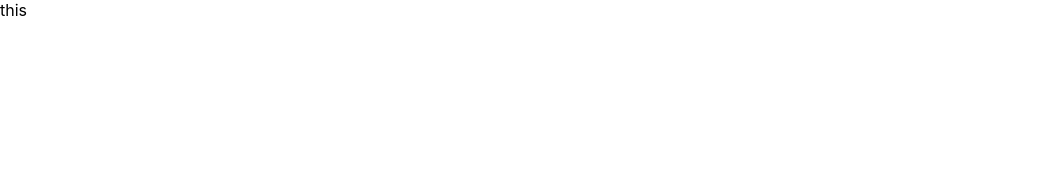
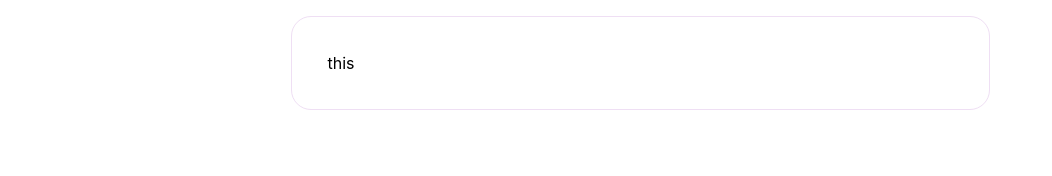
Before and after one commit to ibraheemosule/flex, a React (Vite) app: page / in a window 1280 px wide. Shown: the top 176 px of the page, without its empty margins (0-1052 px from the left). Built offline with nearby package versions, Linux system fonts and the light colour scheme; the HTML template or start-up script is replaced by a standard one.

Commit message:
made the layout wrapper

```diff
--- a/src/App.tsx
+++ b/src/App.tsx
@@ -1,5 +1,11 @@
+import Layout from "./components/Layout";
+
 function App() {
-  return <div className="App">this</div>;
+  return (
+    <Layout>
+      <div className="App">this</div>
+    </Layout>
+  );
 }
 
 export default App;
--- /dev/null
+++ b/src/assets/scss/_globals.scss
@@ -0,0 +1,30 @@
+$pryCol: #382424;
+$secCol: #9d2af2;
+$borderCol: #efdff4;
+
+*,
+*::after,
+*::before {
+  margin: 0;
+  padding: 0;
+  box-sizing: border-box;
+}
+
+body {
+  background: #fff;
+  padding: 1rem;
+}
+
+.container {
+  width: 100%;
+  padding: 1rem;
+  margin: auto;
+  border: 2px;
+  max-width: 699px;
+  border: 1px solid $borderCol;
+  border-radius: 20px;
+
+  @media (min-width: 768px) {
+    padding: 2.25rem;
+  }
+}
--- /dev/null
+++ b/src/assets/scss/layout.module.scss
@@ -0,0 +1 @@
+@import "_globals.scss";
--- /dev/null
+++ b/src/components/Layout.tsx
@@ -0,0 +1,8 @@
+import { ILayout } from "../ts-types/componentTypes";
+import s from "../assets/scss/layout.module.scss";
+
+const Layout: React.FC<ILayout> = ({ children }) => {
+  return <main className={s.container}>{children}</main>;
+};
+
+export default Layout;
--- /dev/null
+++ b/src/ts-types/componentTypes.ts
@@ -0,0 +1,5 @@
+import React from "react";
+
+export interface ILayout {
+  children: React.ReactElement;
+}
```
Also changed, not shown: src/assets/images/Group 3.svg (added), src/assets/images/Group 9.svg (added).
